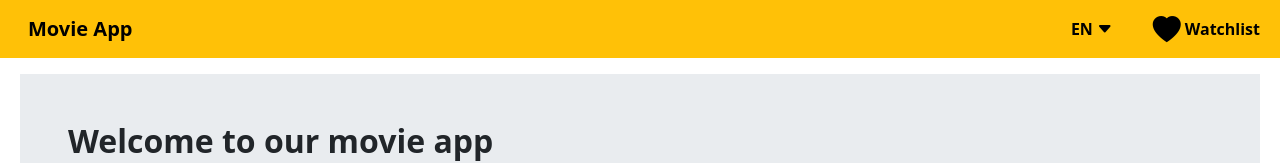
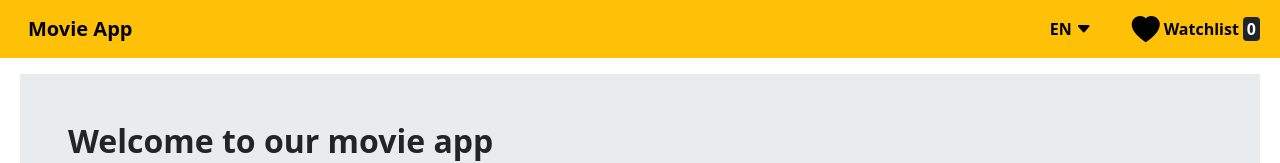
Before and after one commit to hazemr2121/movie-app-angular, an Angular app: page / in a window 1280 px wide. Shown: the top 163 px of the page. Built offline with nearby package versions, Linux system fonts and the light colour scheme.

Commit message:
Modifications to navbar

```diff
--- a/src/app/app.component.html
+++ b/src/app/app.component.html
@@ -12,7 +12,11 @@
         class="nav-link d-flex align-items-center my-0 fw-bold text-black"
         routerLink="wishlist"
       >
-        <i class="bi bi-heart-fill text-black me-1 fs-3 my-0"></i> Watchlist
+        <i class="bi bi-heart-fill text-black me-1 fs-3 my-0"></i>
+        Watchlist
+        <span class="ms-1 bg-dark text-white rounded-1 px-1">
+          {{ wishlistService.getWishlistCount() | async }}
+        </span>
       </a>
     </div>
   </div>
--- a/src/app/app.component.ts
+++ b/src/app/app.component.ts
@@ -1,12 +1,15 @@
 import { Component } from '@angular/core';
 import { RouterLink, RouterOutlet } from '@angular/router';
+import { WishlistService } from './services/wishlist.service';
+import { AsyncPipe } from '@angular/common';
 
 @Component({
   selector: 'app-root',
-  imports: [RouterOutlet, RouterLink],
+  imports: [RouterOutlet, RouterLink, AsyncPipe],
   templateUrl: './app.component.html',
   styleUrl: './app.component.css',
 })
 export class AppComponent {
+  constructor(public wishlistService: WishlistService) {}
   title = 'movie-app-angular';
 }
--- a/src/app/app.config.ts
+++ b/src/app/app.config.ts
@@ -1,8 +1,13 @@
 import { ApplicationConfig, provideZoneChangeDetection } from '@angular/core';
 import { provideRouter } from '@angular/router';
+import { provideHttpClient } from '@angular/common/http';
 
 import { routes } from './app.routes';
 
 export const appConfig: ApplicationConfig = {
-  providers: [provideZoneChangeDetection({ eventCoalescing: true }), provideRouter(routes)]
+  providers: [
+    provideZoneChangeDetection({ eventCoalescing: true }),
+    provideRouter(routes),
+    provideHttpClient(),
+  ],
 };
```
